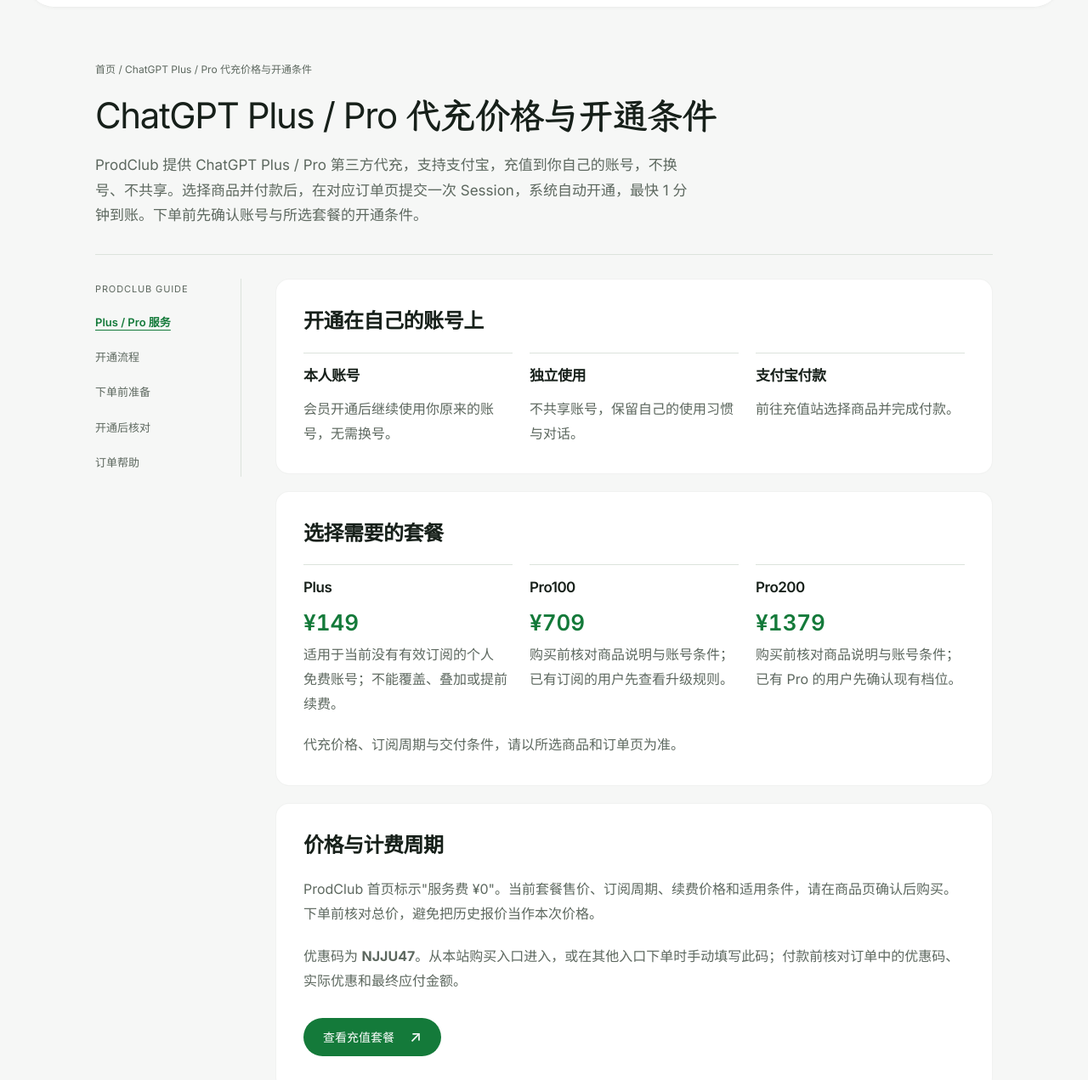
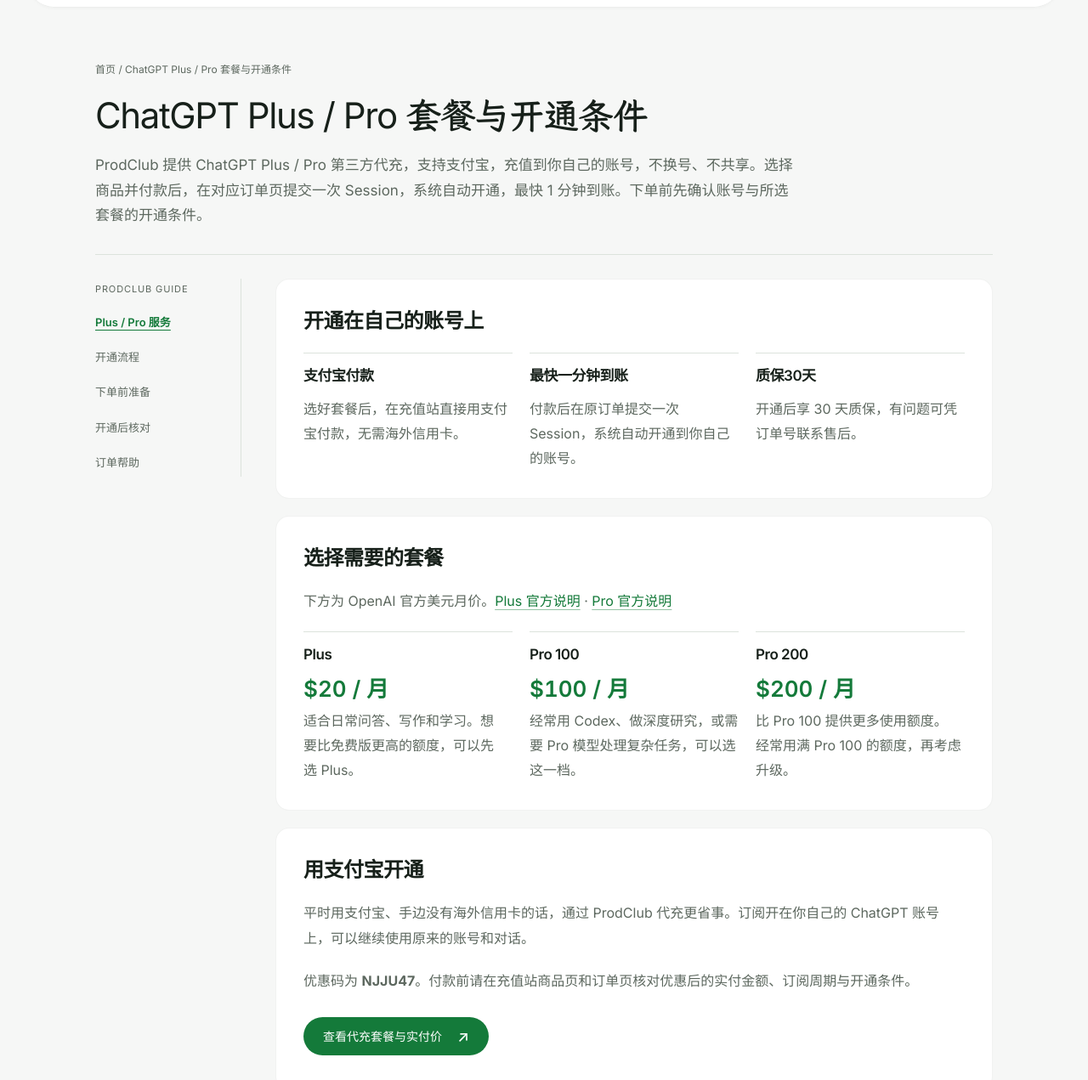
Before and after one commit to laoma528/ProdClub, a plain HTML site: page docs/chatgpt-plus.html in a window 1280 px wide. Shown: the part 72-1343 px from the top of the page at 85% size. Drawn offline with Linux system fonts and the light colour scheme.

Commit message:
Clarify ChatGPT plan pricing and widen page summaries

```diff
--- a/docs/chatgpt-plus.html
+++ b/docs/chatgpt-plus.html
@@ -3,13 +3,13 @@
 <head>
 <meta charset="utf-8">
 <meta name="viewport" content="width=device-width,initial-scale=1">
-<title>ChatGPT Plus / Pro 代充价格与开通条件｜ProdClub</title>
-<meta name="description" content="ProdClub 第三方代充到本人 ChatGPT 账号，支持支付宝。了解 Plus / Pro 账号条件、Session 开通流程和费用依据。">
+<title>ChatGPT Plus / Pro 套餐与开通条件｜ProdClub</title>
+<meta name="description" content="比较 ChatGPT Plus、Pro 100 和 Pro 200 的 OpenAI 官方月价与用量差异，了解如何通过 ProdClub 用支付宝给自己的账号开通订阅。">
 <link rel="canonical" href="https://prodclub.vip/chatgpt-plus">
 
   <meta property="og:type" content="website">
-  <meta property="og:title" content="ChatGPT Plus / Pro 代充价格与开通条件｜ProdClub">
-  <meta property="og:description" content="ProdClub 第三方代充到本人 ChatGPT 账号，支持支付宝。了解 Plus / Pro 账号条件、Session 开通流程和费用依据。">
+  <meta property="og:title" content="ChatGPT Plus / Pro 套餐与开通条件｜ProdClub">
+  <meta property="og:description" content="比较 ChatGPT Plus、Pro 100 和 Pro 200 的 OpenAI 官方月价与用量差异，了解如何通过 ProdClub 用支付宝给自己的账号开通订阅。">
   <meta property="og:url" content="https://prodclub.vip/chatgpt-plus">
   <meta property="og:image" content="https://prodclub.vip/assets/share.png"><meta property="og:image:width" content="1200"><meta property="og:image:height" content="630"><meta property="og:image:alt" content="ProdClub · ChatGPT Plus / Pro 充值到你的账号"><meta property="og:locale" content="zh_CN">
 
@@ -17,11 +17,11 @@
 <meta name="robots" content="index,follow">
 <link rel="describedby" href="https://prodclub.vip/llms.txt" type="text/plain">
 <link rel="icon" href="/favicon.svg" type="image/svg+xml">
-<script type="application/ld+json">[{"@context":"https://schema.org","@type":"Organization","@id":"https://prodclub.vip/#organization","name":"ProdClub","url":"https://prodclub.vip/","logo":"https://prodclub.vip/assets/prodclub-logo.svg"},{"@context":"https://schema.org","@type":"WebSite","name":"ProdClub","url":"https://prodclub.vip/","inLanguage":"zh-CN"},{"@context":"https://schema.org","@type":"BreadcrumbList","itemListElement":[{"@type":"ListItem","position":1,"name":"首页","item":"https://prodclub.vip/"},{"@type":"ListItem","position":2,"name":"ChatGPT Plus / Pro 代充价格与开通条件","item":"https://prodclub.vip/chatgpt-plus"}]}]</script>
+<script type="application/ld+json">[{"@context":"https://schema.org","@type":"Organization","@id":"https://prodclub.vip/#organization","name":"ProdClub","url":"https://prodclub.vip/","logo":"https://prodclub.vip/assets/prodclub-logo.svg"},{"@context":"https://schema.org","@type":"WebSite","name":"ProdClub","url":"https://prodclub.vip/","inLanguage":"zh-CN"},{"@context":"https://schema.org","@type":"BreadcrumbList","itemListElement":[{"@type":"ListItem","position":1,"name":"首页","item":"https://prodclub.vip/"},{"@type":"ListItem","position":2,"name":"ChatGPT Plus / Pro 套餐与开通条件","item":"https://prodclub.vip/chatgpt-plus"}]}]</script>
 
 <!-- analytics.js: hostname guard prevents events outside prodclub.vip -->
 <script src="/assets/analytics.js" defer></script>
-<link rel="stylesheet" href="/assets/style.css?v=61ad98de0fc7"><script type="module" src="/assets/site.js?v=7168d74c7b3f"></script><script type="module" src="/assets/interactions.js?v=cdac61a071c5"></script></head>
+<link rel="stylesheet" href="/assets/style.css?v=e832256f2c0e"><script type="module" src="/assets/site.js?v=7168d74c7b3f"></script><script type="module" src="/assets/interactions.js?v=cdac61a071c5"></script></head>
 <body>
 
   <a class="skip" href="#main">跳到正文</a>
@@ -30,33 +30,33 @@
 
 <main class="wrap site-frame subpage" id="main">
 <div class="page-head">
-<p class="crumb"><a href="/">首页</a> / ChatGPT Plus / Pro 代充价格与开通条件</p>
-<h1>ChatGPT Plus / Pro 代充价格与开通条件</h1>
+<p class="crumb"><a href="/">首页</a> / ChatGPT Plus / Pro 套餐与开通条件</p>
+<h1>ChatGPT Plus / Pro 套餐与开通条件</h1>
 <p class="lead">ProdClub 提供 ChatGPT Plus / Pro 第三方代充，支持支付宝，充值到你自己的账号，不换号、不共享。选择商品并付款后，在对应订单页提交一次 Session，系统自动开通，最快 1 分钟到账。下单前先确认账号与所选套餐的开通条件。</p>
 </div>
 <div class="subpage-layout"><aside class="article-nav"><span class="eyebrow">PRODCLUB GUIDE</span><a href="/chatgpt-plus" aria-current="page">Plus / Pro 服务</a><a href="/how-it-works">开通流程</a><a href="/before-purchase">下单前准备</a><a href="/verify-subscription">开通后核对</a><a href="/help">订单帮助</a></aside><div class="article service-page">
 <section class="section">
 <h2>开通在自己的账号上</h2>
 <div class="cards">
-<article class="card"><h3>本人账号</h3><p>会员开通后继续使用你原来的账号，无需换号。</p></article>
-<article class="card"><h3>独立使用</h3><p>不共享账号，保留自己的使用习惯与对话。</p></article>
-<article class="card"><h3>支付宝付款</h3><p>前往充值站选择商品并完成付款。</p></article>
+<article class="card"><h3>支付宝付款</h3><p>选好套餐后，在充值站直接用支付宝付款，无需海外信用卡。</p></article>
+<article class="card"><h3>最快一分钟到账</h3><p>付款后在原订单提交一次 Session，系统自动开通到你自己的账号。</p></article>
+<article class="card"><h3>质保30天</h3><p>开通后享 30 天质保，有问题可凭订单号联系售后。</p></article>
 </div>
 </section>
 <section class="section">
 <h2>选择需要的套餐</h2>
+<p>下方为 OpenAI 官方美元月价。<a href="https://help.openai.com/en/articles/6950777-what-is-chatgpt-plus">Plus 官方说明</a> · <a href="https://help.openai.com/en/articles/9793128-about-chatgpt-pro-tiers">Pro 官方说明</a></p>
 <div class="cards">
-<article class="card"><h3>Plus</h3><p class="service-price">¥149</p><p>适用于当前没有有效订阅的个人免费账号；不能覆盖、叠加或提前续费。</p></article>
-<article class="card"><h3>Pro100</h3><p class="service-price">¥709</p><p>购买前核对商品说明与账号条件；已有订阅的用户先查看升级规则。</p></article>
-<article class="card"><h3>Pro200</h3><p class="service-price">¥1379</p><p>购买前核对商品说明与账号条件；已有 Pro 的用户先确认现有档位。</p></article>
+<article class="card"><h3>Plus</h3><p class="service-price">$20 / 月</p><p>适合日常问答、写作和学习。想要比免费版更高的额度，可以先选 Plus。</p></article>
+<article class="card"><h3>Pro 100</h3><p class="service-price">$100 / 月</p><p>经常用 Codex、做深度研究，或需要 Pro 模型处理复杂任务，可以选这一档。</p></article>
+<article class="card"><h3>Pro 200</h3><p class="service-price">$200 / 月</p><p>比 Pro 100 提供更多使用额度。经常用满 Pro 100 的额度，再考虑升级。</p></article>
 </div>
-<p>代充价格、订阅周期与交付条件，请以所选商品和订单页为准。</p>
 </section>
 <section class="section">
-<h2>价格与计费周期</h2>
-<p>ProdClub 首页标示"服务费 ¥0"。当前套餐售价、订阅周期、续费价格和适用条件，请在商品页确认后购买。下单前核对总价，避免把历史报价当作本次价格。</p>
-<p>优惠码为 <strong>NJJU47</strong>。从本站购买入口进入，或在其他入口下单时手动填写此码；付款前核对订单中的优惠码、实际优惠和最终应付金额。</p>
-<a class="button" href="/#pricing">查看充值套餐 <span aria-hidden="true">↗</span></a>
+<h2>用支付宝开通</h2>
+<p>平时用支付宝、手边没有海外信用卡的话，通过 ProdClub 代充更省事。订阅开在你自己的 ChatGPT 账号上，可以继续使用原来的账号和对话。</p>
+<p>优惠码为 <strong>NJJU47</strong>。付款前请在充值站商品页和订单页核对优惠后的实付金额、订阅周期与开通条件。</p>
+<a class="button" href="https://prodclub.ai/r/NJJU47?src=pcvip" data-service-placement="service-page">查看代充套餐与实付价 <span aria-hidden="true">↗</span></a>
 </section>
 <section class="section">
 <h2>开通前先看条件</h2>
@@ -69,7 +69,7 @@
 <h2>常见问题</h2>
 <div class="faq">
 <details open><summary><span class="question-text">充值后还是我的账号吗？</span><span class="faq-plus" aria-hidden="true"></span></summary><div class="faq-answer"><p>是。充值到你自己的账号，不换号、不共享。</p></div></details>
-<details><summary><span class="question-text">在哪里查看当前价格？</span><span class="faq-plus" aria-hidden="true"></span></summary><div class="faq-answer"><p>当前总价、周期与适用条件以充值站的商品和订单页为准，续费价格也以当次说明为准。可先在本站查看充值套餐，再核对实际商品信息。</p></div></details>
+<details><summary><span class="question-text">在哪里查看代充结算价？</span><span class="faq-plus" aria-hidden="true"></span></summary><div class="faq-answer"><p>在充值站的商品和订单页查看实付金额、订阅周期与适用条件。续费价格以当次商品页为准。</p></div></details>
 <details><summary><span class="question-text">需要提交密码吗？</span><span class="faq-plus" aria-hidden="true"></span></summary><div class="faq-answer"><p>无需提供账号密码。充值仅需 Session Token，充值完成后凭证即时作废。Session 属于敏感登录凭据，只在对应订单指定页面提交；本站不收集密码或 Session。</p></div></details>
 <details><summary><span class="question-text">已有 Plus，可以升级 Pro 吗？</span><span class="faq-plus" aria-hidden="true"></span></summary><div class="faq-answer"><p>符合本服务条件的菲区 Plus 可以直接升级 Pro，USDT 付款不适用。升级后联系客服可退 Plus 差价，原 Plus 在其他渠道购买也可以处理。其他地区付费的 Plus 需等原订阅到期后再开通；差价退款不自动办理。</p></div></details>
 <details><summary><span class="question-text">已经是 Pro，还能购买吗？</span><span class="faq-plus" aria-hidden="true"></span></summary><div class="faq-answer"><p>现有 Pro 档位不低于要买的档位时，无法通过该商品开通同档或更低档。已有较低档 Pro 想升更高档，请先向客服确认具体路径。</p></div></details>
```
Also changed, not shown: docs/404.html (+1 -1 lines), docs/about.html (+1 -1 lines), docs/before-purchase.html (+1 -1 lines), docs/contact.html (+1 -1 lines), docs/guides.html (+1 -1 lines), docs/help.html (+1 -1 lines), docs/how-it-works.html (+1 -1 lines), docs/privacy.html (+1 -1 lines), docs/terms.html (+1 -1 lines), docs/tutorials.html (+1 -1 lines), docs/tutorials/chatgpt-space-plus-rollout.html (+1 -1 lines), docs/tutorials/is-topup-safe.html (+1 -1 lines), docs/tutorials/no-credit-card-chatgpt-plus.html (+1 -1 lines), docs/tutorials/plus-vs-pro.html (+1 -1 lines), 2 more files.
